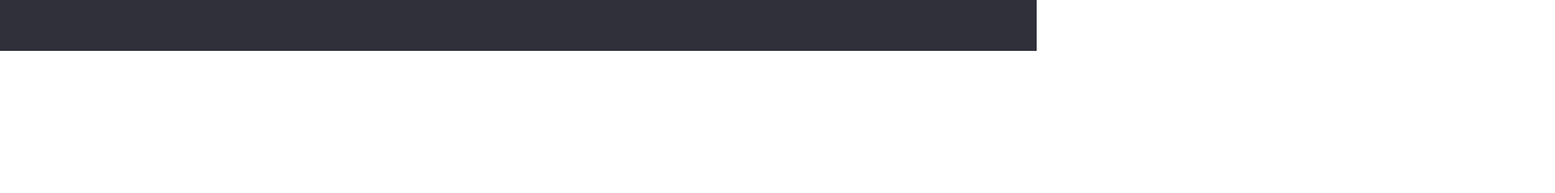
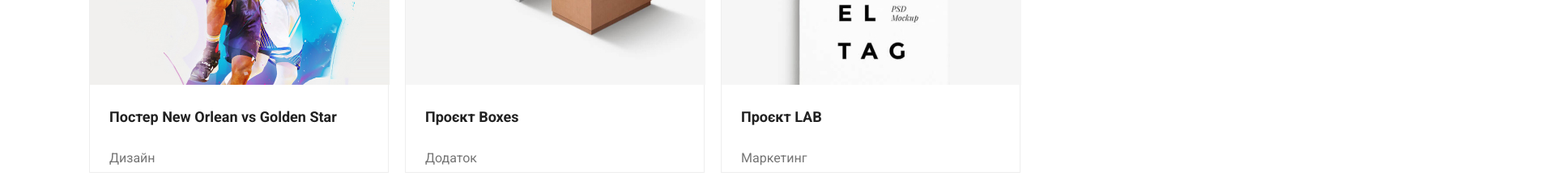
Before and after one commit to Tempoest/WebStudio, a plain HTML site: page portofio.html in a window 1280 px wide. Shown: the part 789-1028 px from the top of the page at 81% size, 1920 px wide, since content can reach past the window. Before the commit the page ends 852 px from the top, so only its background shows below. Drawn offline with nearby package versions, Linux system fonts and the light colour scheme.

Commit message:
Small fix

```diff
--- a/css/styles.css
+++ b/css/styles.css
@@ -220,15 +220,16 @@ a {
     cursor: pointer;
 }
 .projects-list {
-    display: flex;
     list-style: none;
-    column-gap: 30px;
+    column-gap: 70px;
     column-count: 3;
+    margin-bottom: 94px;
 }
 .projects-item {
     border: 1px solid #eee;
     width: 370px;
     height: 404px;
+    margin-bottom: 30px;
 }
 .projects-title {
     color: var(--text-color);
--- a/portofio.html
+++ b/portofio.html
@@ -19,7 +19,7 @@
             <p class="logo"><span class="logo-span">Web</span>Studio</p>
             <nav>
                 <ul class="nav-list">
-                    <li class="nav-item"><a href="" class="nav-link">Студія</a></li>
+                    <li class="nav-item"><a href="index.html" class="nav-link">Студія</a></li>
                     <li class="nav-item"><a href="portofio.html" class="nav-link">Портфоліо</a></li>
                     <li class="nav-item"><a href="#footer" class="nav-link">Контакти</a></li>
                 </ul>
```
